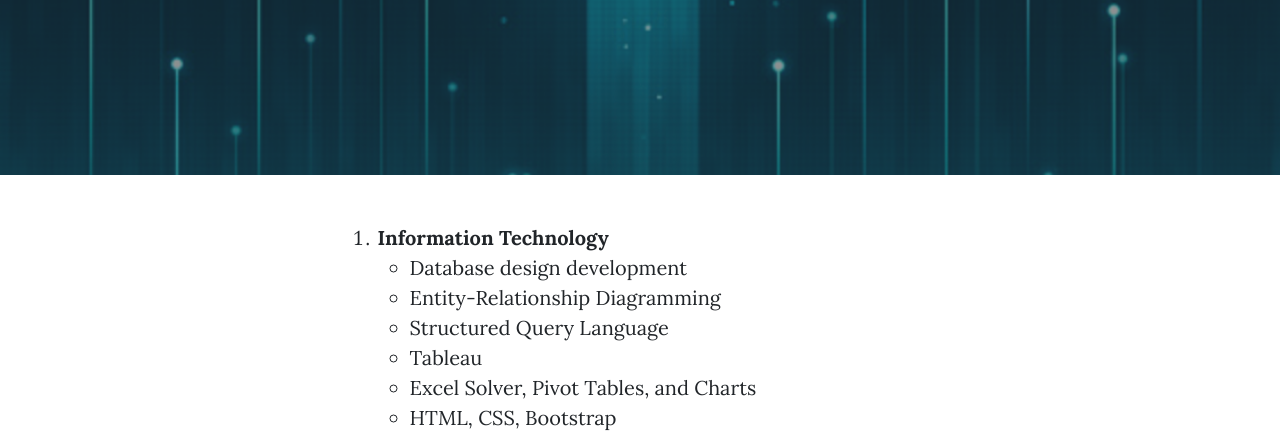
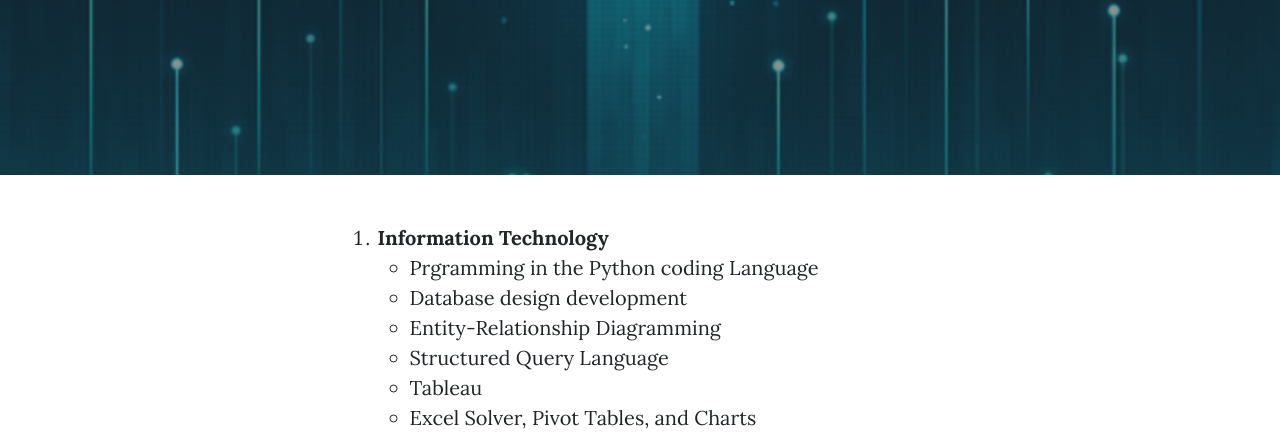
Before and after one commit to Gavinis201/Gavin-Resume, a plain HTML site: page skills.html in a window 1280 px wide. Shown: the part 357-795 px from the top of the page. Drawn offline with nearby package versions, Linux system fonts and the light colour scheme.

Commit message:
Update skills.html

```diff
--- a/skills.html
+++ b/skills.html
@@ -57,6 +57,7 @@
                        <ol>
                         <li> <span style="font-weight: bold;">Information Technology</span>
                             <ul>
+                                <li>Prgramming in the Python coding Language</li>
                                 <li>Database design development</li>
                                 <li>Entity-Relationship Diagramming</li>
                                 <li>Structured Query Language</li>
```
